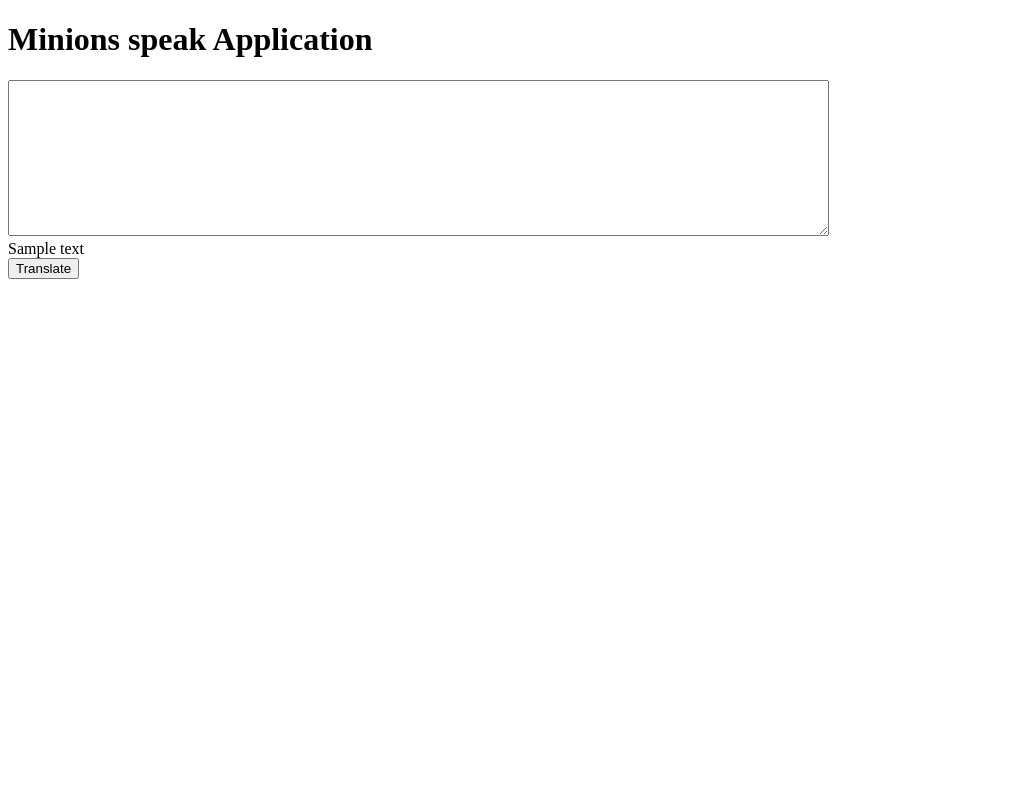
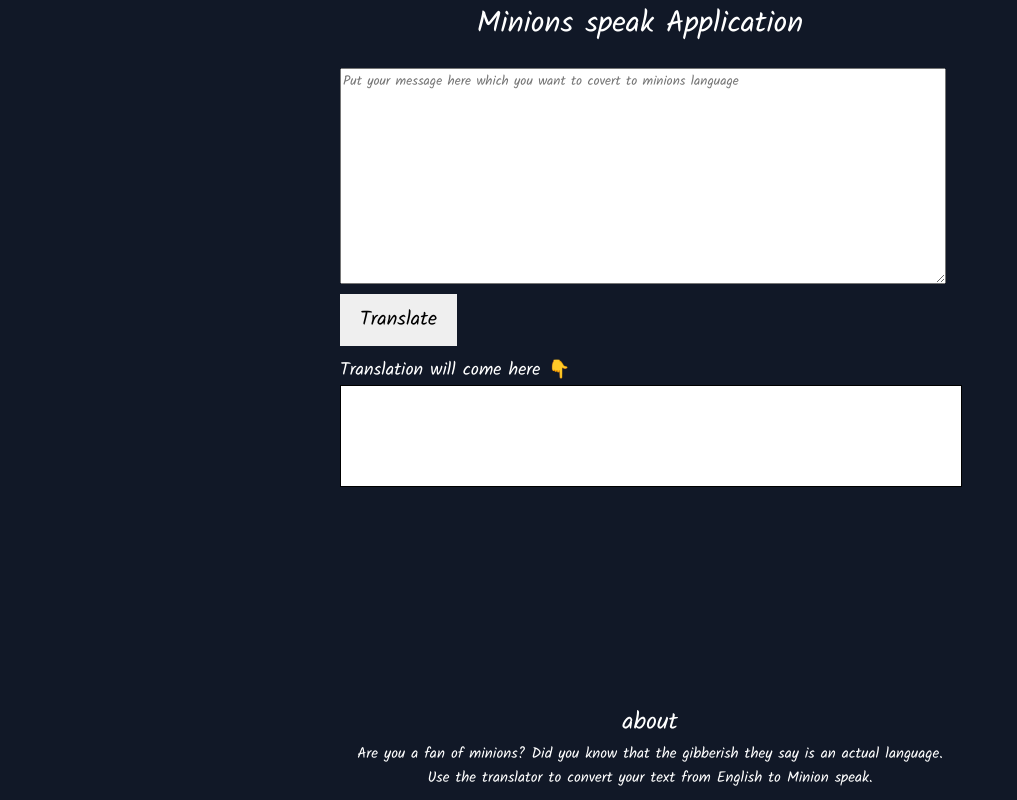
Before and after one commit to Malaya47/Minions-speak-application, a plain HTML site: page index.html in a window 1280 px wide. Shown: the whole page, without its empty margins (0-1017 px from the left). Drawn offline with Linux system fonts and the light colour scheme.

Commit message:
completed the styling and some refactoring

```diff
--- a/index.html
+++ b/index.html
@@ -7,12 +7,31 @@
     <link rel="stylesheet" href="styles.css" />
   </head>
   <body>
-    <h1>Minions speak Application</h1>
-    <div>
-      <textarea class="text-js" cols="100" rows="10"></textarea>
-    </div>
-    <div class="translated-text">Sample text</div>
-    <button class="btn-js">Translate</button>
+    <nav class="navigation-bar">
+      <div>Minions speak Application</div>
+    </nav>
+    <main>
+      <textarea
+        placeholder="Put your message here which you want to covert to minions language"
+        class="text-js"
+        cols="70"
+        rows="10"
+      ></textarea>
+      <button class="btn-js">Translate</button>
+      <div class="translation-heading">Translation will come here 👇</div>
+
+      <div class="translated-text"></div>
+    </main>
+
+    <footer>
+      <div>about</div>
+      <p>
+        Are you a fan of minions? Did you know that the gibberish they say is an
+        actual language. Use the translator to convert your text from English to
+        Minion speak.
+      </p>
+    </footer>
+
     <script src="script.js"></script>
   </body>
 </html>
--- a/styles.css
+++ b/styles.css
@@ -0,0 +1,73 @@
+@import url("https://fonts.googleapis.com/css2?family=Kalam&display=swap");
+
+:root {
+  font-size: 62.5%;
+  box-sizing: border-box;
+  font-family: "Kalam", cursive;
+}
+body {
+  background-color: #111827;
+  color: white;
+  margin: 0;
+}
+
+.navigation-bar div {
+  text-align: center;
+  font-size: 3rem;
+}
+
+main {
+  max-width: 600px;
+  margin: auto;
+  padding: 1rem;
+}
+
+textarea {
+  margin-top: 1rem;
+  width: 100%;
+  display: block;
+  min-height: 20vh;
+  font-family: inherit;
+}
+
+button {
+  border: none;
+  margin: 1rem 0rem;
+  padding: 1rem 2rem;
+  font-size: 2rem;
+  font-family: inherit;
+}
+
+div.translation-heading {
+  font-size: large;
+}
+
+div.translated-text {
+  width: 100%;
+  padding: 1rem;
+  min-height: 10vh;
+  max-height: 20vh;
+  overflow: scroll;
+  border: 1px solid black;
+  background-color: white;
+  color: black;
+  font-size: large;
+}
+
+footer {
+  position: fixed;
+  bottom: 0;
+  width: 100%;
+  padding: 1rem;
+  text-align: center;
+}
+
+footer div {
+  font-size: x-large;
+}
+
+footer p {
+  font-size: 1.5rem;
+  max-width: 600px;
+  margin: auto;
+}
```
